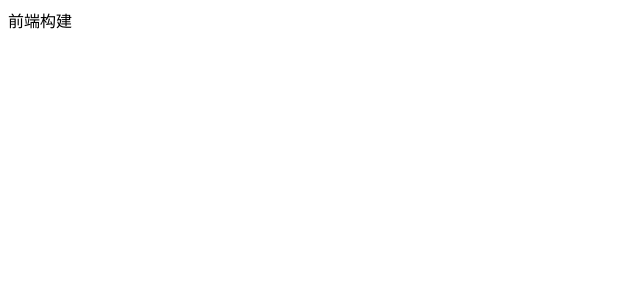
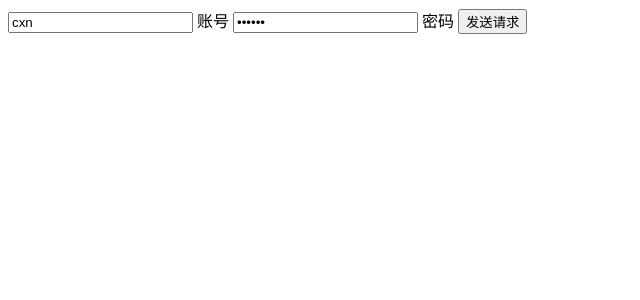
Before and after one commit to baldb/zcStumanage, a Vue app in the folder book-web/: page / in a window 1280 px wide. Shown: the top 300 px of the page, without its empty margins (0-640 px from the left). Built offline with nearby package versions, Linux system fonts and the light colour scheme.

Commit message:
测试接口

```diff
--- a/book-web/package.json
+++ b/book-web/package.json
@@ -7,6 +7,7 @@
     "build": "vue-cli-service build"
   },
   "dependencies": {
+    "axios": "^0.27.2",
     "core-js": "^3.6.5",
     "vue": "^2.6.11"
   },
--- a/book-web/src/App.vue
+++ b/book-web/src/App.vue
@@ -1,16 +1,33 @@
 <template>
   <div id="app">
-    <HelloWorld />
+    <input type="text" v-model="msg" /> 账号
+    <input type="password" v-model="pwd" /> 密码
+    <button @click="send">发送请求</button>
   </div>
 </template>
 
 <script>
-import HelloWorld from './components/HelloWorld.vue'
+import axios from 'axios'
 
 export default {
   name: 'App',
-  components: {
-    HelloWorld
+  components: {},
+  data() {
+    return {
+      msg: 'cxn',
+      pwd: '111111'
+    }
+  },
+  mounted() {},
+  methods: {
+    send() {
+      axios.get('/api/test', {
+        params: {
+          name: this.msg,
+          password: this.pwd
+        }
+      })
+    }
   }
 }
 </script>
--- a/book-web/src/components/HelloWorld.vue
+++ /dev/null
@@ -1,15 +0,0 @@
-<template>
-  <div class="hello">前端构建</div>
-</template>
-
-<script>
-export default {
-  name: 'HelloWorld',
-  props: {
-    msg: String
-  }
-}
-</script>
-
-<style scoped lang="less">
-</style>
--- /dev/null
+++ b/book-web/vue.config.js
@@ -0,0 +1,15 @@
+module.exports = {
+  devServer: {
+    proxy: {
+      '/api': {
+        target: 'http://192.168.137.222:8080',
+        // ws: true,
+        changeOrigin: true,
+        pathRewrite: {
+          '^/api': '',
+        },
+      },
+    },
+    port: 3000,
+  },
+}
```
Also changed, not shown: 1 other file (tests, documents, lock files or other folders).
